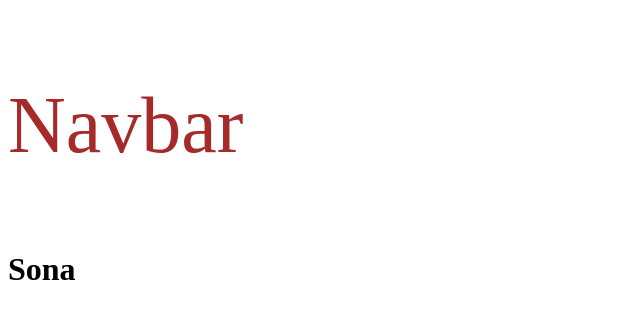
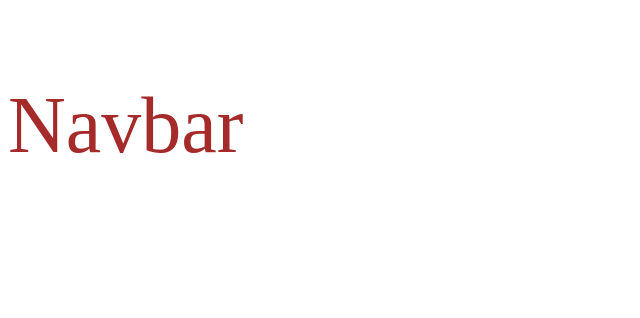
Before and after one commit to Niranjana123-art/CV-Frontend, a React (Create React App) app: page / in a window 1280 px wide. Shown: the top 318 px of the page, without its empty margins (0-640 px from the left). Built offline with nearby package versions, Linux system fonts and the light colour scheme.

Commit message:
first commit

```diff
--- a/src/pages/Landing/Landing.js
+++ b/src/pages/Landing/Landing.js
@@ -5,7 +5,7 @@ const Landing = () => {
   return (
     <div>
         <Navbar/>
-        <h1>Sona</h1>
+
     </div>
   )
 }
```
